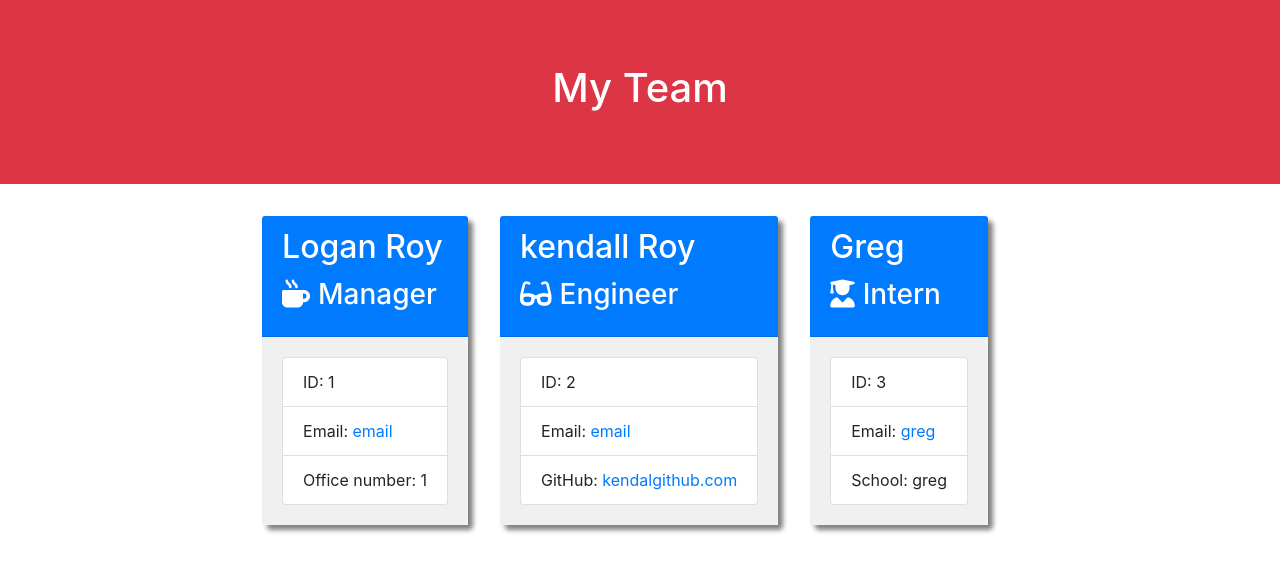
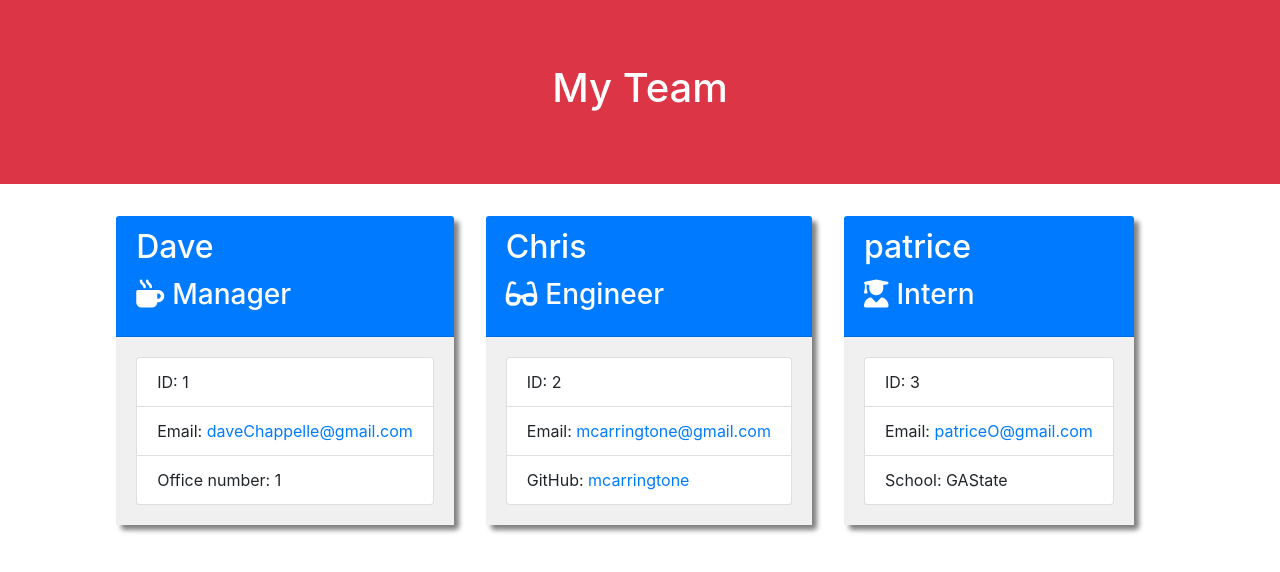
Before and after one commit to mcarringtone/associateEngine4.0, a website: page output/team.html in a window 1280 px wide. Drawn offline with nearby package versions, Linux system fonts and the light colour scheme.

```diff
--- a/output/team.html
+++ b/output/team.html
@@ -1,17 +1,15 @@
+
 <!DOCTYPE html>
 <html lang="en">
+
 <head>
     <meta charset="UTF-8" />
     <meta name="viewport" content="width=device-width, initial-scale=1.0" />
     <meta http-equiv="X-UA-Compatible" content="ie=edge" />
     <title>My Team</title>
-    <link
-      rel="stylesheet"
-      href="https://stackpath.bootstrapcdn.com/bootstrap/4.3.1/css/bootstrap.min.css"
-      integrity="sha384-ggOyR0iXCbMQv3Xipma34MD+dH/1fQ784/j6cY/iJTQUOhcWr7x9JvoRxT2MZw1T"
-      crossorigin="anonymous"
-    />
-    <link rel="stylesheet" href="style.css" />
+    <link rel="stylesheet" href="https://stackpath.bootstrapcdn.com/bootstrap/4.3.1/css/bootstrap.min.css"
+        integrity="sha384-ggOyR0iXCbMQv3Xipma34MD+dH/1fQ784/j6cY/iJTQUOhcWr7x9JvoRxT2MZw1T" crossorigin="anonymous">
+    <link rel="stylesheet" href="style.css">
     <script src="https://kit.fontawesome.com/c502137733.js"></script>
 </head>
 
@@ -26,19 +24,16 @@
     <div class="container">
         <div class="row">
             <div class="row team-area col-12 d-flex justify-content-center">
+
 <div class="card employee-card">
     <div class="card-header bg-primary text-white">
-              <h2 class="card-title">Logan Roy</h2>
-              <h3 class="card-title">
-                <i class="fas fa-mug-hot mr-2"></i>Manager
-              </h3>
+        <h2 class="card-title">Dave</h2>
+        <h3 class="card-title"><i class="fas fa-mug-hot mr-2"></i>Manager</h3>
     </div>
     <div class="card-body">
         <ul class="list-group">
             <li class="list-group-item">ID: 1</li>
-                <li class="list-group-item">
-                  Email: <a href="mailto:email">email</a>
-                </li>
+            <li class="list-group-item">Email: <a href="mailto:daveChappelle@gmail.com">daveChappelle@gmail.com</a></li>
             <li class="list-group-item">Office number: 1</li>
         </ul>
     </div>
@@ -46,47 +41,32 @@
 
 <div class="card employee-card">
     <div class="card-header bg-primary text-white">
-              <h2 class="card-title">kendall Roy</h2>
-              <h3 class="card-title">
-                <i class="fas fa-glasses mr-2"></i>Engineer
-              </h3>
+        <h2 class="card-title">Chris </h2>
+        <h3 class="card-title"><i class="fas fa-glasses mr-2"></i>Engineer</h3>
     </div>
     <div class="card-body">
         <ul class="list-group">
             <li class="list-group-item">ID: 2</li>
-                <li class="list-group-item">
-                  Email: <a href="mailto:email">email</a>
-                </li>
-                <li class="list-group-item">
-                  GitHub:
-                  <a
-                    href="https://github.com/kendalgithub.com"
-                    target="_blank"
-                    rel="noopener noreferrer"
-                    >kendalgithub.com</a
-                  >
-                </li>
+            <li class="list-group-item">Email: <a href="mailto:mcarringtone@gmail.com">mcarringtone@gmail.com</a></li>
+            <li class="list-group-item">GitHub: <a href="https://github.com/mcarringtone" target="_blank" rel="noopener noreferrer">mcarringtone</a></li>
         </ul>
     </div>
 </div>
 
 <div class="card employee-card">
     <div class="card-header bg-primary text-white">
-              <h2 class="card-title">Greg</h2>
-              <h3 class="card-title">
-                <i class="fas fa-user-graduate mr-2"></i>Intern
-              </h3>
+        <h2 class="card-title">patrice</h2>
+        <h3 class="card-title"><i class="fas fa-user-graduate mr-2"></i>Intern</h3>
     </div>
     <div class="card-body">
         <ul class="list-group">
             <li class="list-group-item">ID: 3</li>
-                <li class="list-group-item">
-                  Email: <a href="mailto:greg">greg</a>
-                </li>
-                <li class="list-group-item">School: greg</li>
+            <li class="list-group-item">Email: <a href="mailto:patriceO@gmail.com">patriceO@gmail.com</a></li>
+            <li class="list-group-item">School: GAState</li>
         </ul>
     </div>
 </div>
+
             </div>
         </div>
     </div>
```
Also changed, not shown: readME.md. Lines whose indentation alone changed are shown as unchanged.
